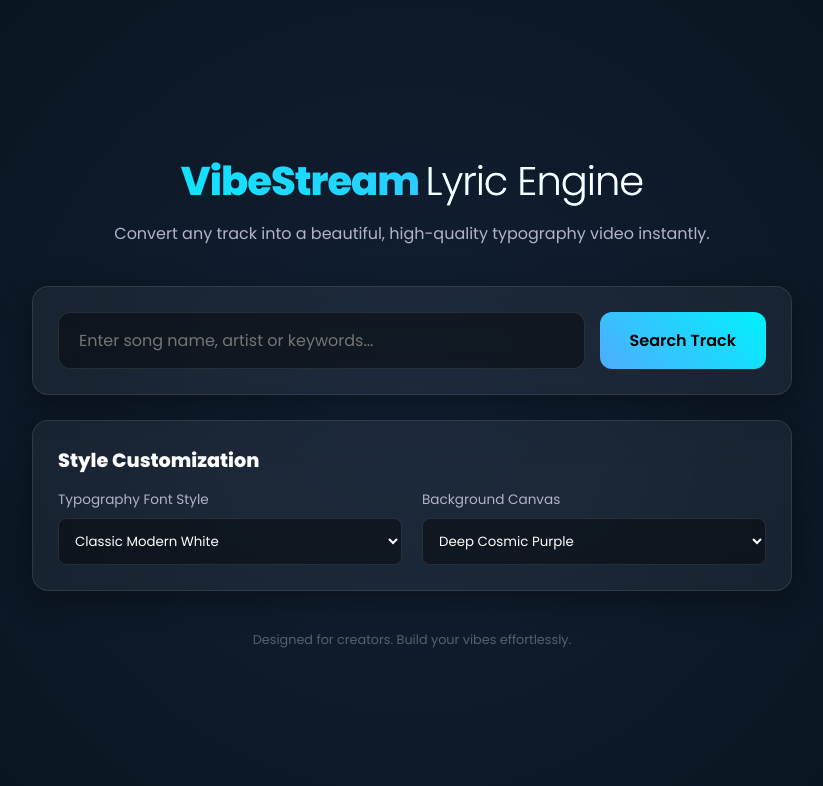
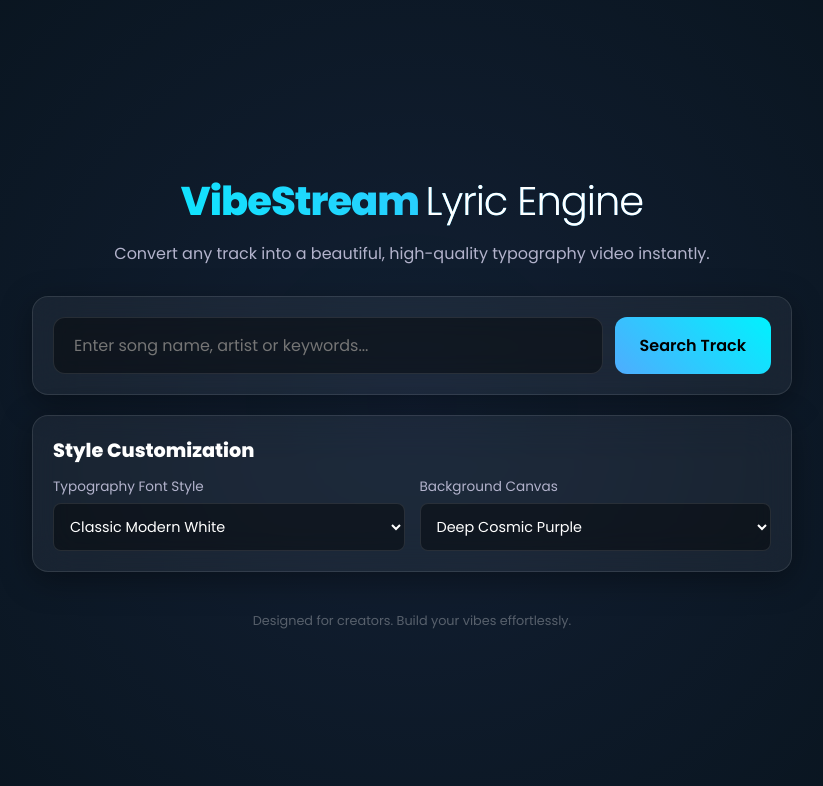
Before and after one commit to digontonath420/vibe-lyric-engine, a Flask app: page / in a window 1280 px wide. Shown: the top 786 px of the page, without its empty margins (228-1051 px from the left). Run offline with Flask 3, Linux system fonts and the light colour scheme.

Commit message:
Update style.css

```diff
--- a/static/css/style.css
+++ b/static/css/style.css
@@ -41,20 +41,22 @@ body {
     max-width: 800px;
     padding: 20px;
     z-index: 1;
+    margin: 20px 0;
 }
 
 header {
     text-align: center;
-    margin-bottom: 40px;
+    margin-bottom: 30px;
 }
 
 header h1 {
-    font-size: 2.5rem;
+    font-size: clamp(1.8rem, 6vw, 2.5rem);
     font-weight: 800;
     letter-spacing: -1px;
     background: linear-gradient(45deg, var(--accent-neon), var(--accent-pink));
     -webkit-background-clip: text;
     -webkit-text-fill-color: transparent;
+    background-clip: text;
 }
 
 header h1 span {
@@ -74,15 +76,22 @@ header p {
     border: 1px solid var(--glass-border);
     backdrop-filter: blur(20px);
     border-radius: 16px;
-    padding: 25px;
-    margin-bottom: 25px;
-    box-shadow: 0 8px 32px 0 rgba(0, 0, 0, 0.37);
+    padding: 20px;
+    margin-bottom: 20px;
+    box-shadow: 0 8px 32px 0 rgba(0,0,0,0.37);
     transition: transform 0.3s ease, box-shadow 0.3s ease;
 }
 
 .search-box {
     display: flex;
-    gap: 15px;
+    flex-direction: column;
+    gap: 12px;
+}
+
+@media (min-width: 600px) {
+    .search-box {
+        flex-direction: row;
+    }
 }
 
 .search-box input {
@@ -94,7 +103,7 @@ header p {
     color: #fff;
     font-size: 1rem;
     outline: none;
-    transition: border-color 0.3s ease;
+    width: 100%;
 }
 
 .search-box input:focus {
@@ -105,12 +114,13 @@ header p {
     background: linear-gradient(45deg, var(--accent-pink), var(--accent-neon));
     border: none;
     border-radius: 12px;
-    padding: 15px 30px;
+    padding: 15px 25px;
     color: #000;
     font-weight: 600;
     font-size: 1rem;
     cursor: pointer;
     transition: transform 0.2s ease, box-shadow 0.2s ease;
+    white-space: nowrap;
 }
 
 .search-box button:hover {
@@ -119,68 +129,64 @@ header p {
 }
 
 .config-section h3 {
-    margin-bottom: 15px;
+    margin-bottom: 12px;
     font-size: 1.2rem;
-    color: #fff;
 }
 
 .config-grid {
     display: flex;
     flex-wrap: wrap;
-    gap: 20px;
+    gap: 15px;
 }
 
 .config-group {
-    flex: 1;
-    min-width: 200px;
+    flex: 1 1 200px;
 }
 
 .config-group label {
     display: block;
     font-size: 0.85rem;
     color: var(--text-muted);
-    margin-bottom: 8px;
+    margin-bottom: 6px;
 }
 
 .config-group select {
     width: 100%;
-    background: rgba(0, 0, 0, 0.4);
+    background: rgba(0,0,0,0.4);
     border: 1px solid var(--glass-border);
     border-radius: 8px;
     padding: 12px;
     color: #fff;
     outline: none;
     cursor: pointer;
+    font-size: 0.9rem;
 }
 
 .results-container {
-    background: rgba(255, 255, 255, 0.02);
+    background: rgba(255,255,255,0.02);
     border: 1px solid var(--glass-border);
     border-radius: 16px;
     padding: 20px;
-    margin-bottom: 25px;
-}
-
-.results-container h3 {
-    margin-bottom: 15px;
-    font-size: 1.1rem;
+    margin-bottom: 20px;
 }
 
 .result-item {
-    background: rgba(255, 255, 255, 0.04);
+    background: rgba(255,255,255,0.04);
     border: 1px solid transparent;
     border-radius: 12px;
-    padding: 15px;
+    padding: 12px;
     margin-bottom: 10px;
     display: flex;
     justify-content: space-between;
     align-items: center;
     cursor: pointer;
-    transition: all 0.2s ease;
+    transition: all 0.2s;
+    flex-wrap: wrap;
+    gap: 10px;
 }
 
 .result-item:hover {
-    background: rgba(0, 242, 254, 0.08);
+    background: rgba(0,242,254,0.08);
     border-color: var(--accent-neon);
     transform: translateX(5px);
 }
```
Also changed, not shown: other parts of static/css/style.css (+19 -19 lines).
